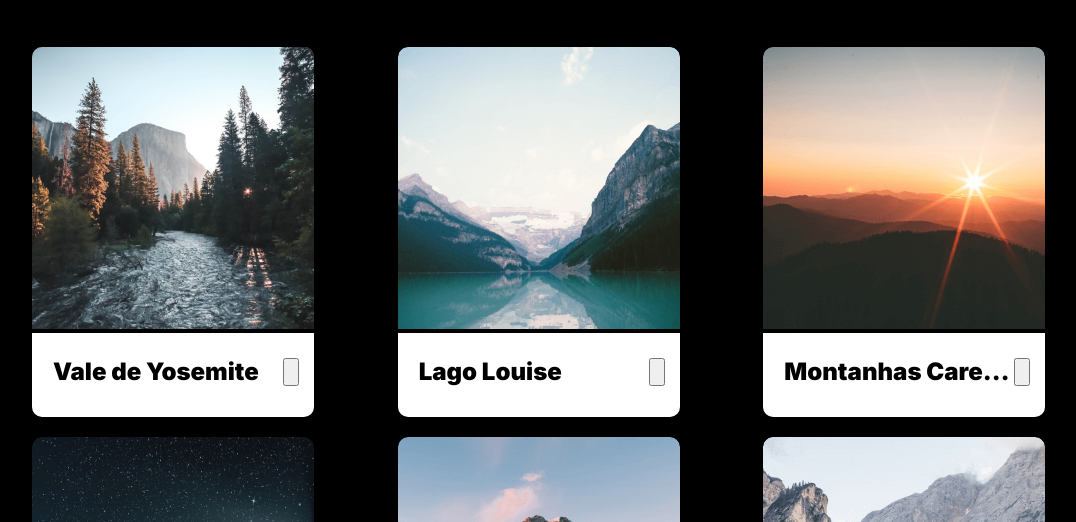
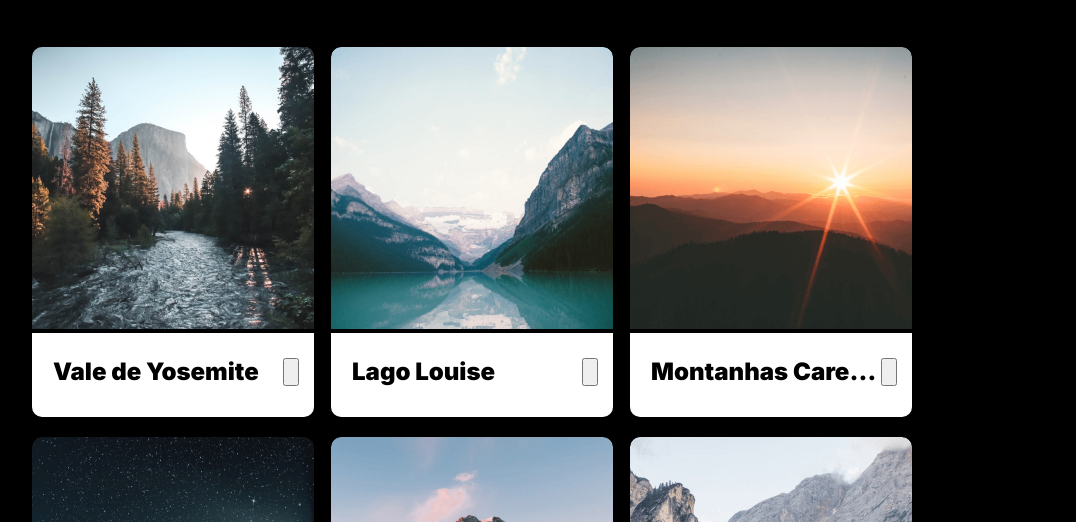
Before and after one commit to GubaUga/web_project_around, a plain HTML site: page index.html in a window 1280 px wide. Shown: the part 278-800 px from the top of the page, without its empty margins (168-1244 px from the left). Drawn offline with Linux system fonts and the light colour scheme; files whose address does not match are found by name.

Commit message:
Arrumando os cards na section pictures

```diff
--- a/blocks/pictures.css
+++ b/blocks/pictures.css
@@ -4,6 +4,7 @@
   column-gap: 17px;
   row-gap: 20px;
   padding-left: 200px;
+  max-width: 880px;
 }
 
 .pictures__card {
```
